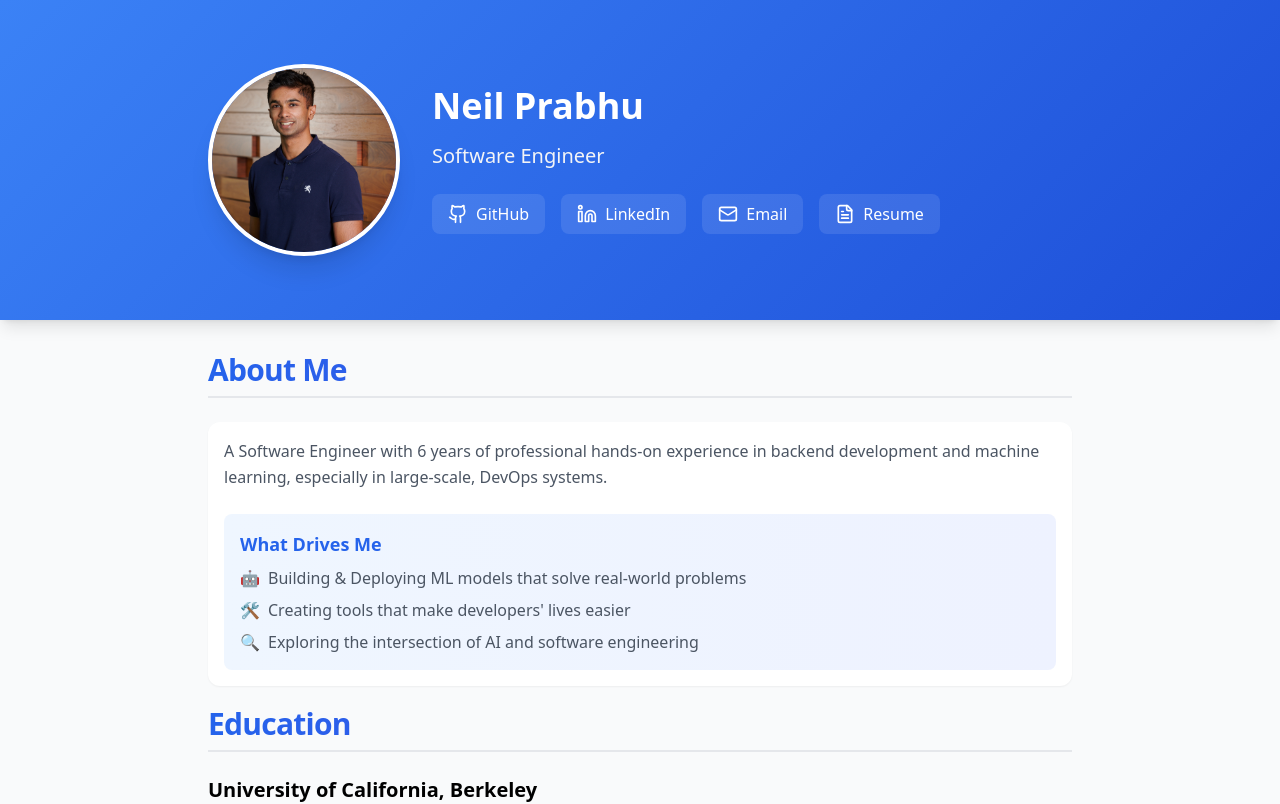
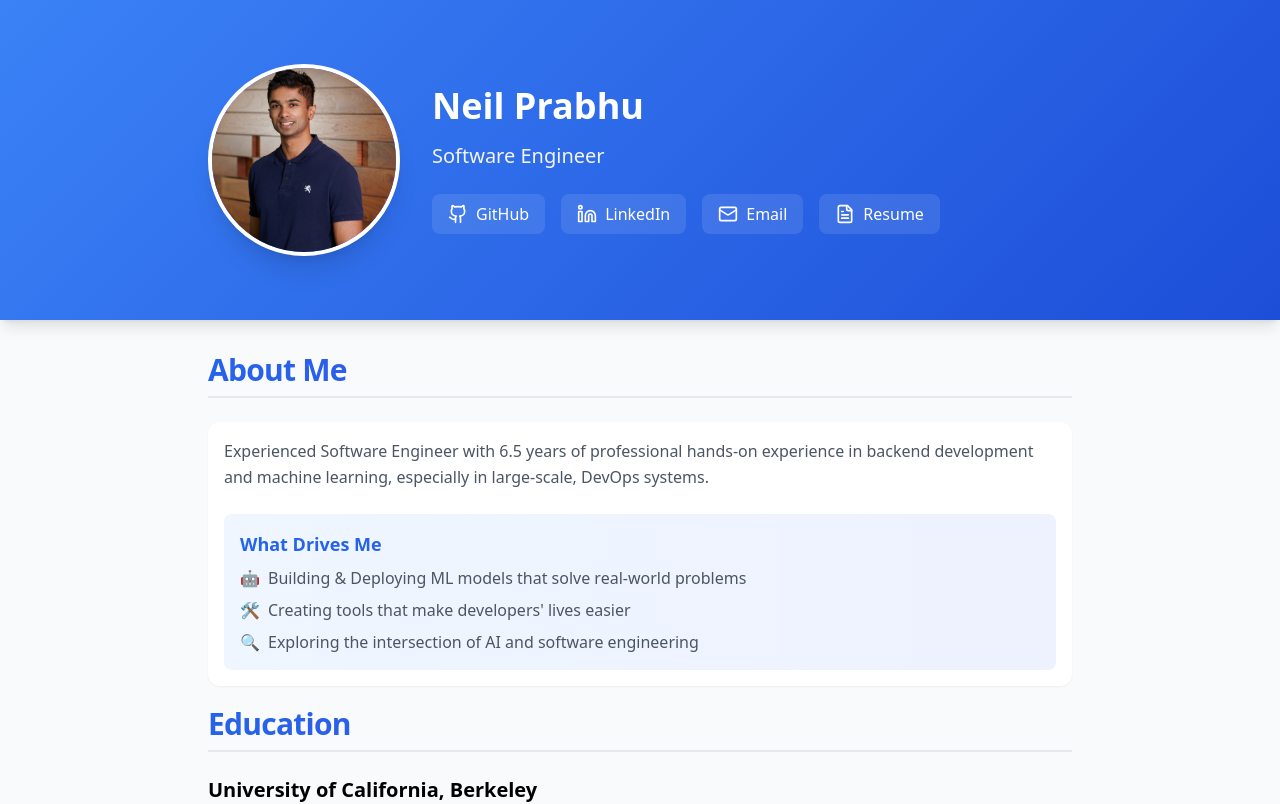
Before and after one commit to NeilPrabhu/NeilPrabhu.github.io, a React (Vite) app: page / in a window 1280 px wide. Shown: the top 804 px of the page. Built offline with nearby package versions, Linux system fonts and the light colour scheme.

Commit message:
change about

```diff
--- a/src/components/About.tsx
+++ b/src/components/About.tsx
@@ -6,7 +6,7 @@ export default function About() {
       <h2 className="text-2xl font-bold text-gray-900 mb-2">About Me</h2>
       <div className="bg-white rounded-xl shadow-sm p-4">
         <p className="text-gray-600 leading-relaxed">
-        A Software Engineer with 6 years of professional hands-on experience in backend development and machine learning,
+        Experienced Software Engineer with 6.5 years of professional hands-on experience in backend development and machine learning,
         especially in large-scale, DevOps systems.
         </p>
         <div className="mt-6 bg-gradient-to-r from-blue-50 to-indigo-50 p-4 rounded-lg">
```
